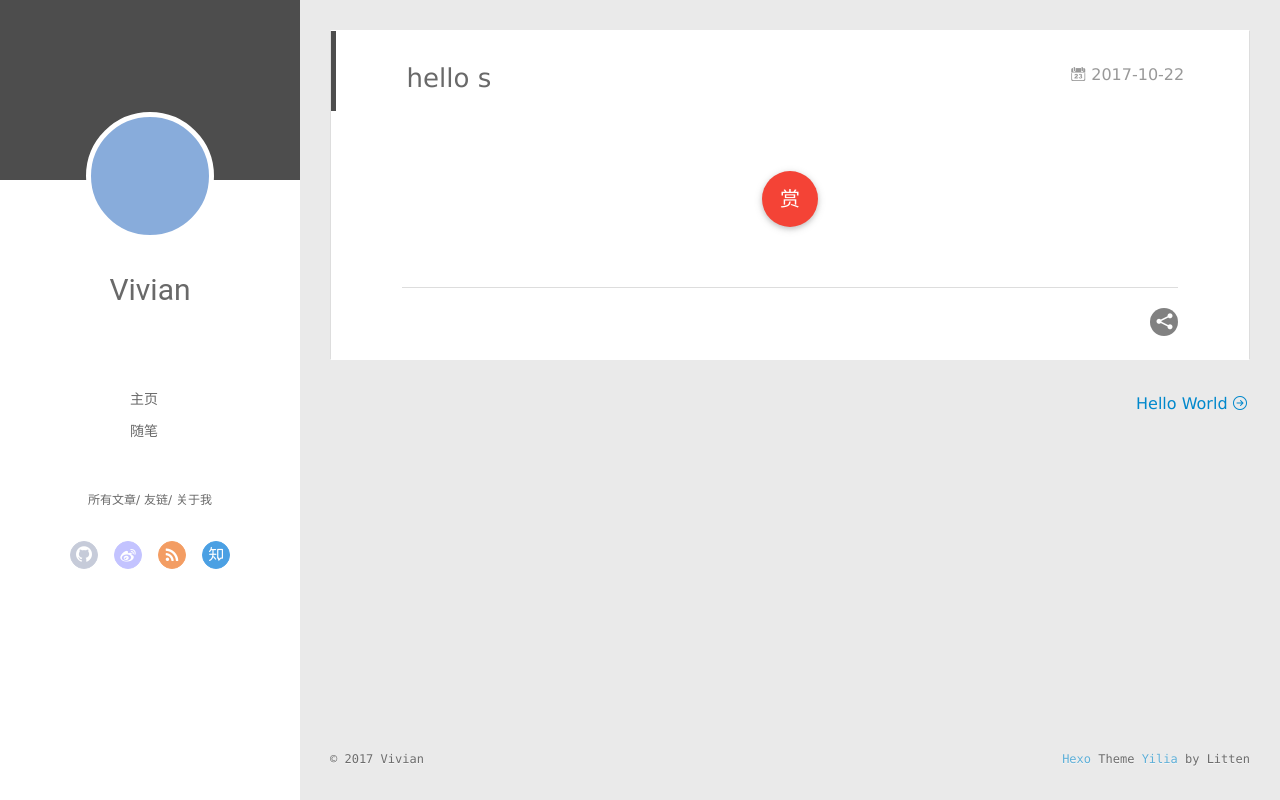
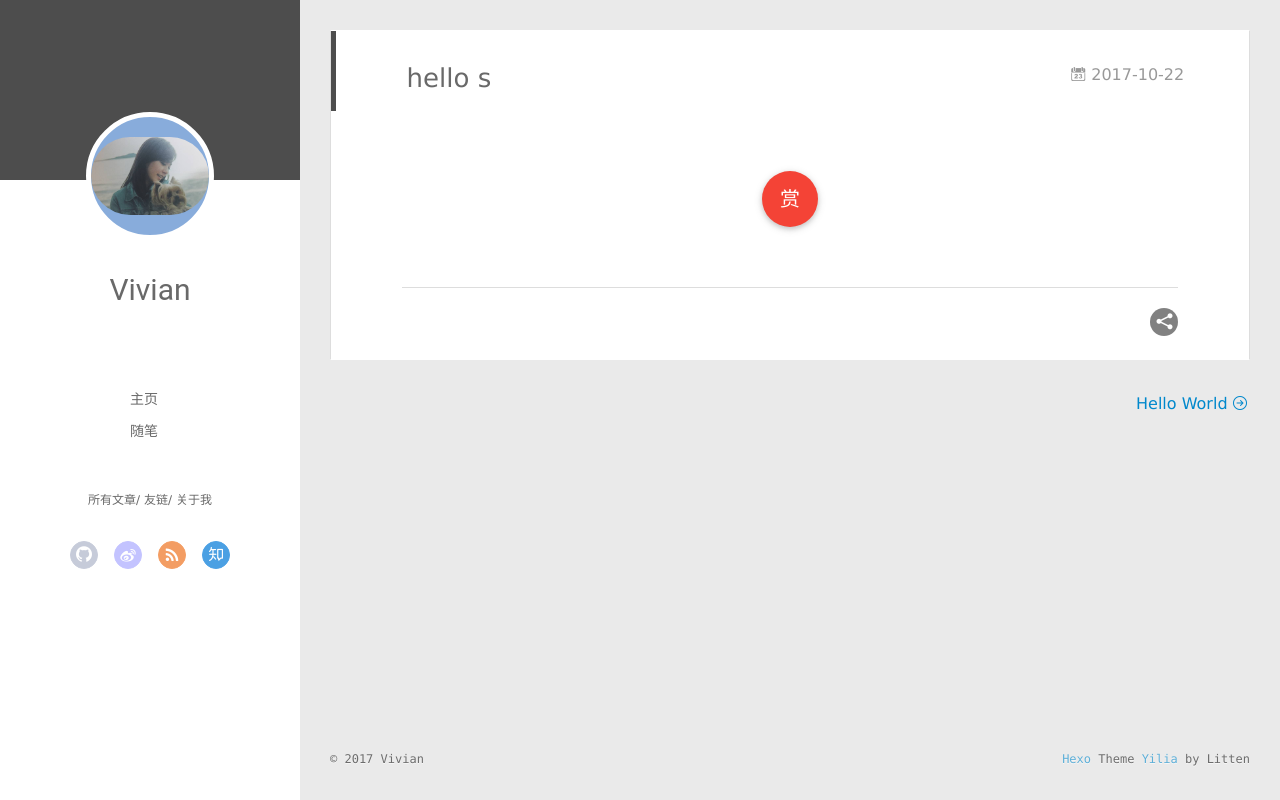
Before and after one commit to Vivianplus/Vivianplus.github.io, a plain HTML site: page 2017/10/22/hello-s/index.html in a window 1280 px wide. Drawn offline with Linux system fonts and the light colour scheme; no server answers.

Commit message:
Site updated: 2017-10-22 22:21:48

```diff
--- a/2017/10/22/hello-s/index.html
+++ b/2017/10/22/hello-s/index.html
@@ -43,7 +43,7 @@
 <div class="intrude-less">
 	<header id="header" class="inner">
 		<a href="" class="profilepic">
-			<img src="" class="js-avatar">
+			<img src="/img/123.JPG" class="js-avatar">
 		</a>
 		<hgroup>
 		  <h1 class="header-author"><a href="">Vivian</a></h1>
@@ -101,7 +101,7 @@
 	<div class="intrude-less">
 		<header id="header" class="inner">
 			<div class="profilepic">
-				<img src="" class="js-avatar">
+				<img src="/img/123.JPG" class="js-avatar">
 			</div>
 			<hgroup>
 			  <h1 class="header-author js-header-author">Vivian</h1>
```
Also changed, not shown: 2017/10/22/hello-world/index.html (+2 -2 lines), archives/2017/10/index.html (+2 -2 lines), archives/2017/index.html (+2 -2 lines), archives/index.html (+2 -2 lines), index.html (+2 -2 lines), img/123.JPG (added).
